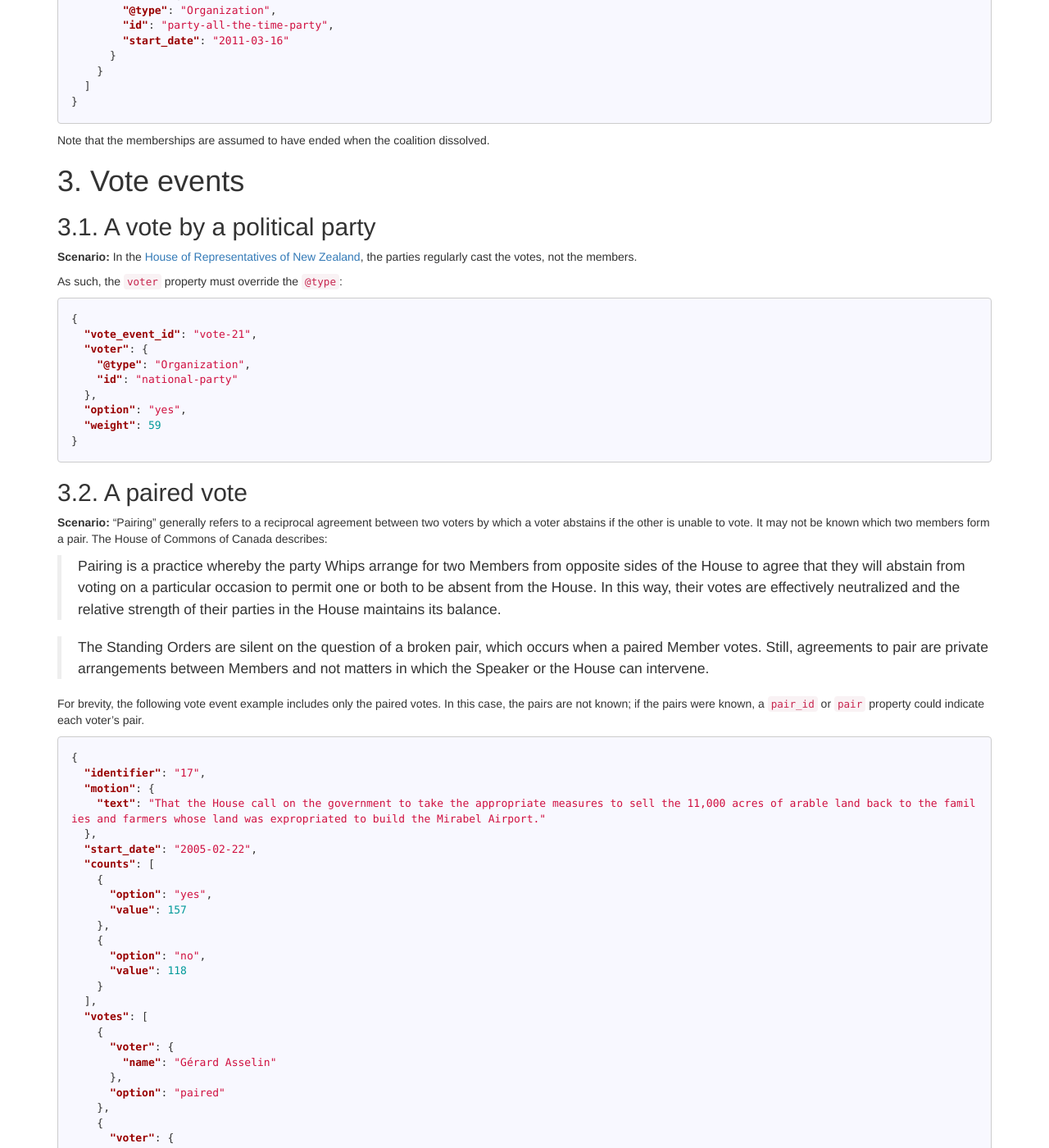
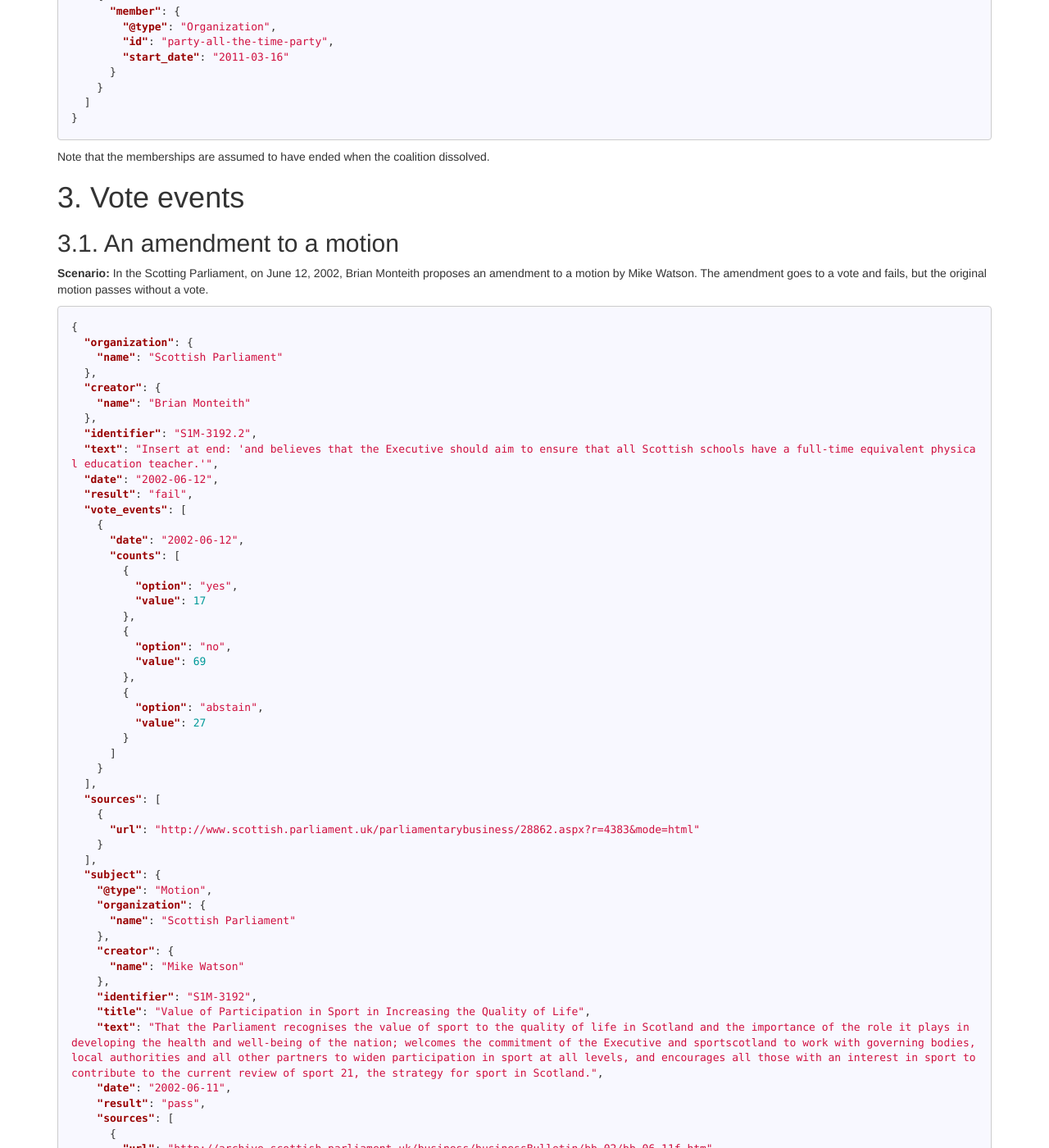
Before and after one commit to popolo-project/popolo-spec, a Jekyll site: the page built from appendices/examples.md, in a window 1280 px wide and 1400 px high, scrolled down 5378 px. Shown: the whole window at 82% size. Built offline with Jekyll 4.4.1, drawn with Linux system fonts in a browser that asks for light colours; nearby versions of some CDN libraries; Markdown is read by kramdown in place of the engine named in the settings; some of the changed text lies outside the part shown.

Commit message:
add an example amendment to a motion

````diff
--- a/appendices/examples.md
+++ b/appendices/examples.md
@@ -24,6 +24,7 @@
   1. [A post held by more than one person simultaneously](#simultaneous-post)
   1. [A party within a coalition](#party-coalition)
 1. [Vote events](#vote-events)
+  1. [An amendment to a motion](#vote-amendment)
   1. [A vote by a political party](#party-vote)
   1. [A paired vote](#paired-vote)
   1. [A vote with tellers](#tellers)
@@ -309,7 +310,69 @@
 
 <h1 id="vote-events">3. Vote events</h1>
 
-<h2 id="party-vote">3.1. A vote by a political party</h2>
+<h2 id="vote-amendment">3.1. An amendment to a motion</h2>
+
+**Scenario:** In the Scotting Parliament, on June 12, 2002, Brian Monteith proposes an amendment to a motion by Mike Watson. The amendment goes to a vote and fails, but the original motion passes without a vote.
+
+```json
+{
+  "organization": {
+    "name": "Scottish Parliament"
+  },
+  "creator": {
+    "name": "Brian Monteith"
+  },
+  "identifier": "S1M-3192.2",
+  "text": "Insert at end: 'and believes that the Executive should aim to ensure that all Scottish schools have a full-time equivalent physical education teacher.'",
+  "date": "2002-06-12",
+  "result": "fail",
+  "vote_events": [
+    {
+      "date": "2002-06-12",
+      "counts": [
+        {
+          "option": "yes",
+          "value": 17
+        },
+        {
+          "option": "no",
+          "value": 69
+        },
+        {
+          "option": "abstain",
+          "value": 27
+        }
+      ]
+    }
+  ],
+  "sources": [
+    {
+      "url": "http://www.scottish.parliament.uk/parliamentarybusiness/28862.aspx?r=4383&mode=html"
+    }
+  ],
+  "subject": {
+    "@type": "Motion",
+    "organization": {
+      "name": "Scottish Parliament"
+    },
+    "creator": {
+      "name": "Mike Watson"
+    },
+    "identifier": "S1M-3192",
+    "title": "Value of Participation in Sport in Increasing the Quality of Life",
+    "text": "That the Parliament recognises the value of sport to the quality of life in Scotland and the importance of the role it plays in developing the health and well-being of the nation; welcomes the commitment of the Executive and sportscotland to work with governing bodies, local authorities and all other partners to widen participation in sport at all levels, and encourages all those with an interest in sport to contribute to the current review of sport 21, the strategy for sport in Scotland.",
+    "date": "2002-06-11",
+    "result": "pass",
+    "sources": [
+      {
+        "url": "http://archive.scottish.parliament.uk/business/businessBulletin/bb-02/bb-06-11f.htm"
+      }
+    ]
+  }
+}
+```
+
+<h2 id="party-vote">3.2. A vote by a political party</h2>
 
 **Scenario:** In the [House of Representatives of New Zealand](http://www.parliament.nz/en-nz/features/00NZPHomeNews20121019a1/conscience-votes), the parties regularly cast the votes, not the members.
 
@@ -388,7 +451,7 @@
 }
 ```
 
-<h2 id="tellers">3.3. A vote with tellers</h2>
+<h2 id="tellers">3.4. A vote with tellers</h2>
 
 **Scenario:** In the House of Commons of the United Kingdom, and in other Westminster systems, [tellers](http://www.parliament.uk/site-information/glossary/tellers/) count the votes. There are typically two tellers for each voting option, with one teller a member of the government and the other a member of the opposition. Tellers either do not vote, vote according to the option they are counting, or vote to preserve unanimity. In any case, the options chosen by tellers may not recorded.
 
````
Also changed, not shown: other parts of appendices/examples.md (+2 -2 lines).
